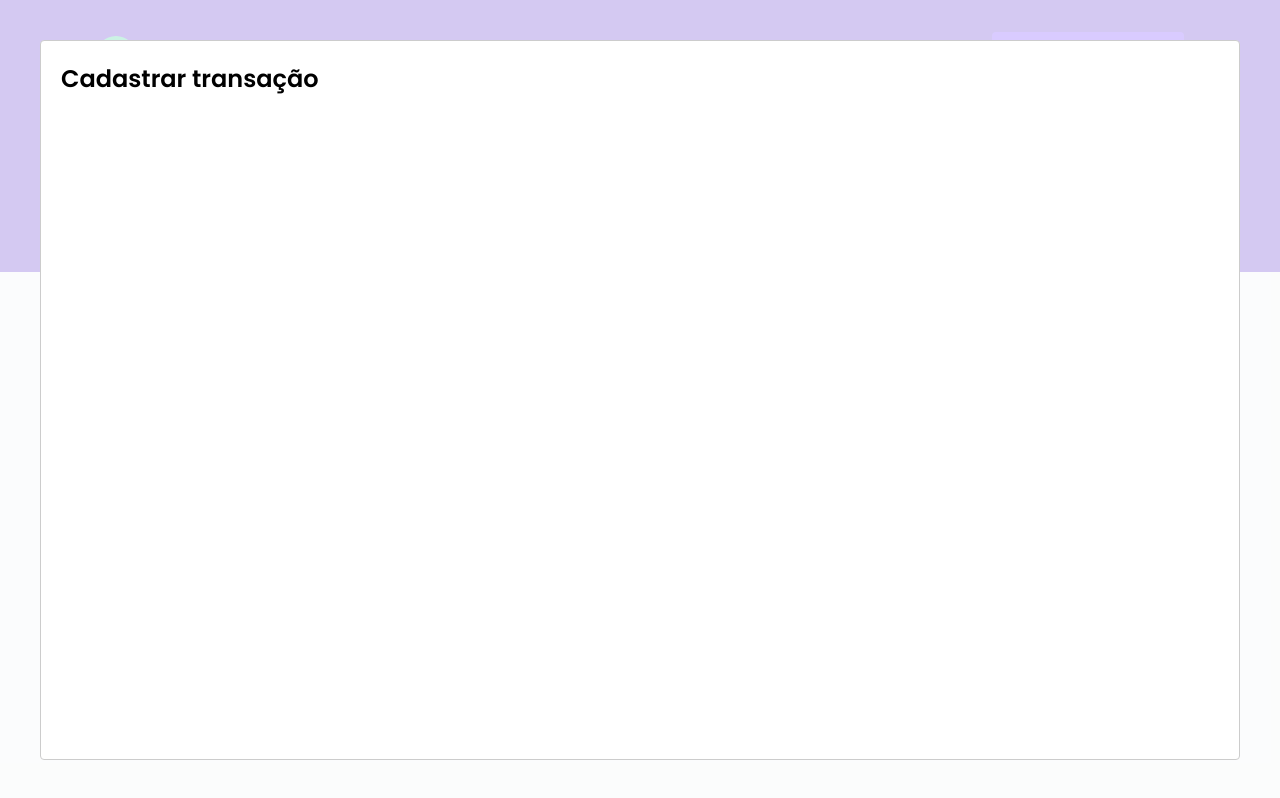
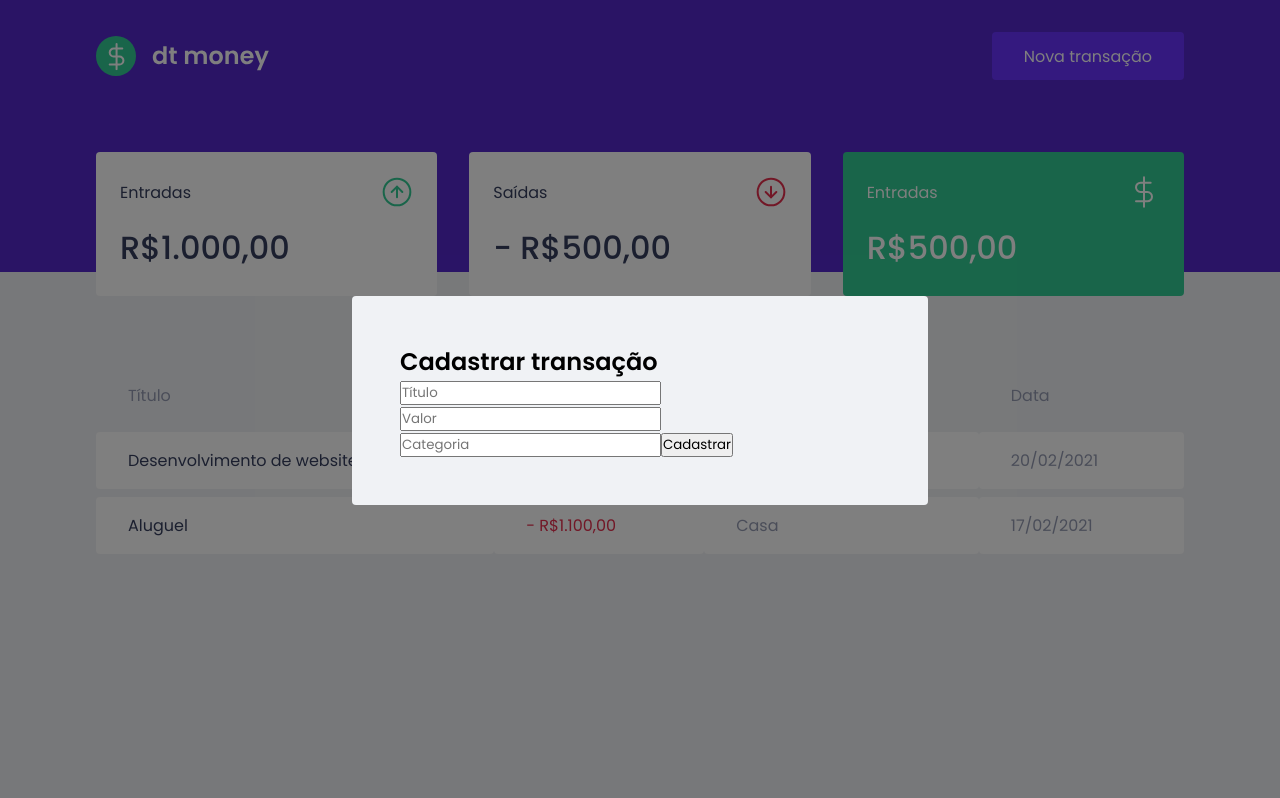
Before and after one commit to brunofray/dtmoney, a React (Create React App) app: page / in a window 1280 px wide. Both pictures are taken after a click on the button "Nova transação". Built offline with nearby package versions, Linux system fonts and the light colour scheme; no server answers; what miragejs would draw is missing.

Commit message:
Estrutura do formulário

```diff
--- a/src/components/NewTransactionModal/index.tsx
+++ b/src/components/NewTransactionModal/index.tsx
@@ -1,4 +1,5 @@
 import Modal from 'react-modal';
+import { Container } from './styles';
 
 interface NewTransactionModalProps {
   isOpen: boolean;
@@ -11,8 +12,26 @@ export function NewTransactionModal({ isOpen, onRequestClose }: NewTransactionMo
     <Modal
         isOpen={isOpen}
         onRequestClose={onRequestClose}
+        overlayClassName="react-modal-overlay"
+        className="react-modal-content"
       >
-        <h2>Cadastrar transação</h2>
+        <Container>
+          <h2>Cadastrar transação</h2>
+          <input
+            placeholder="Título"
+          />
+
+          <input
+            type="number"
+            placeholder="Valor"
+          />
+
+          <input
+            placeholder="Categoria"
+          />
+
+          <button type="submit">Cadastrar</button>
+        </Container>
     </Modal>
   );
 }
--- a/src/components/NewTransactionModal/styles.ts
+++ b/src/components/NewTransactionModal/styles.ts
@@ -1,5 +1,5 @@
 import styled from 'styled-components';
 
-export const Container = styled.div`
+export const Container = styled.form`
 
 `;
--- a/src/styles/global.ts
+++ b/src/styles/global.ts
@@ -55,4 +55,27 @@ export const GlobalStyle = createGlobalStyle`
     opacity: 0.6;
     cursor: not-allowed;
   }
+
+  .react-modal-overlay {
+    background: rgba(0, 0, 0, 0.5);
+
+    position: fixed;
+    top: 0;
+    bottom: 0;
+    right: 0;
+    left: 0;
+
+    display: flex;
+    align-items: center;
+    justify-content: center;
+  }
+
+  .react-modal-content {
+    width: 100%;
+    max-width: 576px;
+    background: var(--background);
+    padding: 3rem;
+    position: relative;
+    border-radius: 0.25rem;
+  }
 `
```
